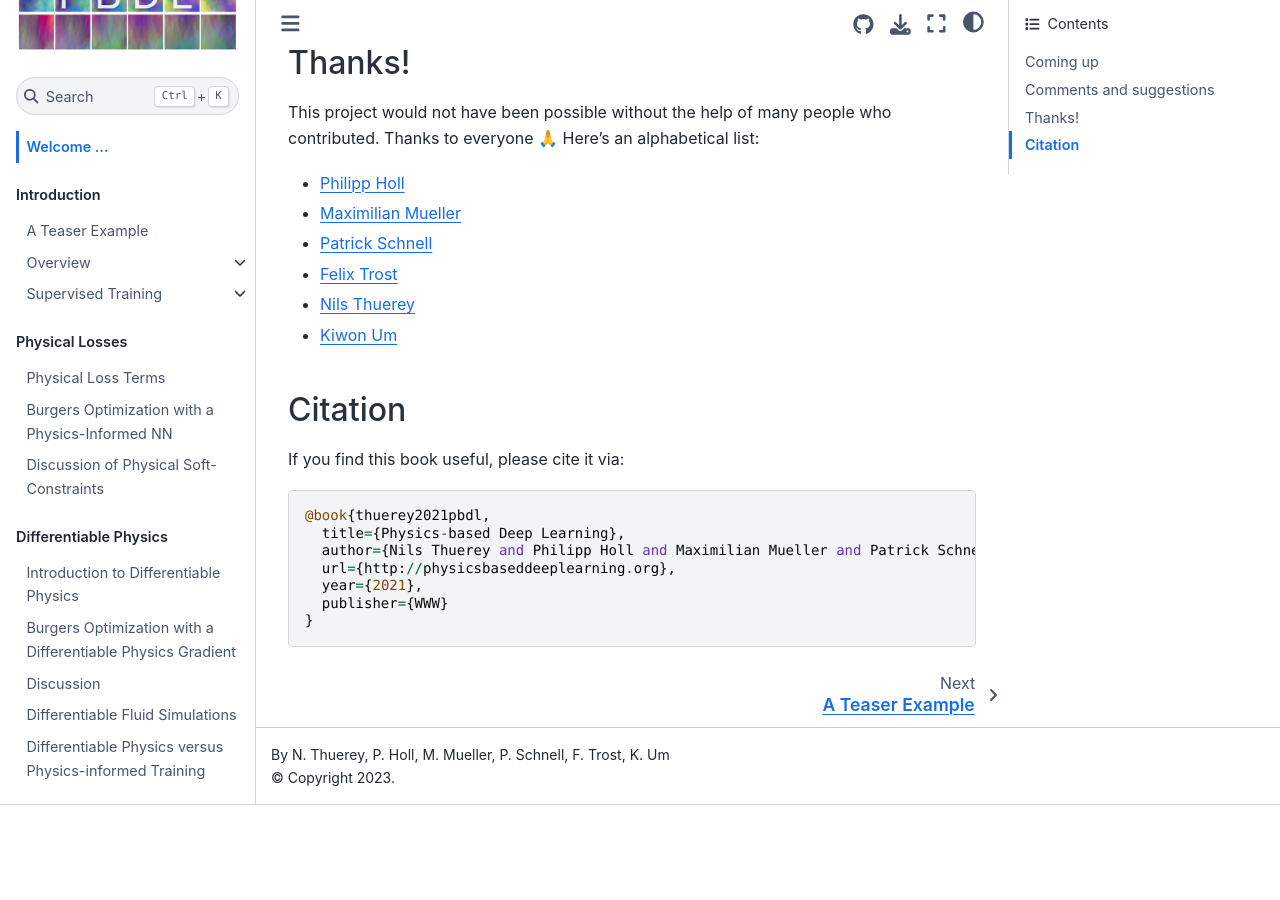
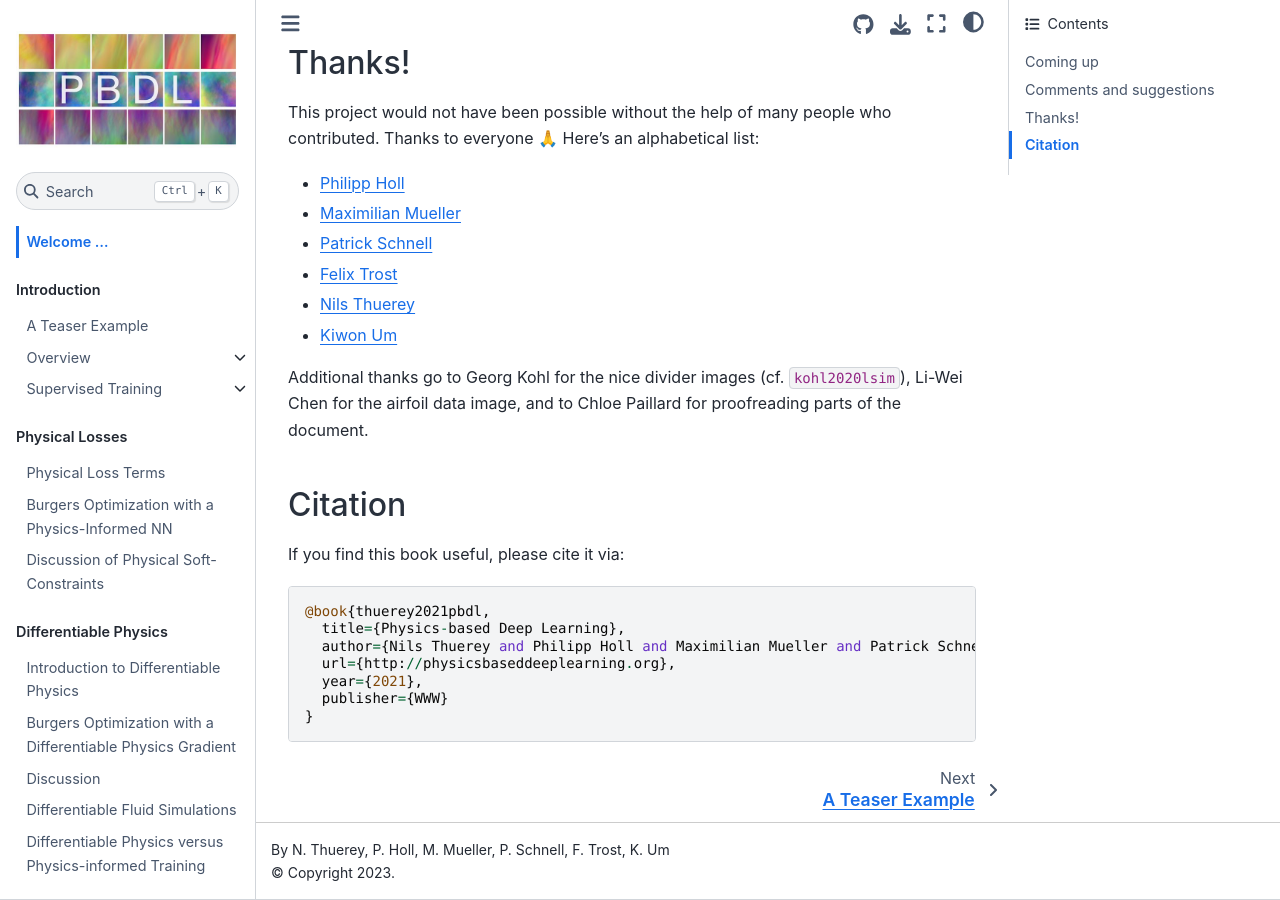
Before and after one commit to tum-pbs/pbdl-book, a Jupyter Book: the page built from intro.md, in a window 1280 px wide and 900 px high, scrolled down 1753 px. Built offline with Jupyter Book 1.0.4 settings and Sphinx 7.4.7 and the Sphinx Book theme 1.1.4, drawn with Linux system fonts in a browser that asks for light colours; pages that are not in the unit, such as notebooks, are missing from menus; cross-references to code outside the pages are shown as plain code; before the commit the page ends 2558 px from its top, so only the background shows below that.

```diff
--- a/intro.md
+++ b/intro.md
@@ -74,11 +74,15 @@
 - [Nils Thuerey](https://ge.in.tum.de/about/n-thuerey/)
 - [Kiwon Um](https://ge.in.tum.de/about/kiwon/)
 
+Additional thanks go to
+Georg Kohl for the nice divider images (cf. {cite}`kohl2020lsim`),
+Li-Wei Chen for the airfoil data image,
+and to
+Chloe Paillard for proofreading parts of the document.
+
 % future:
 % - [Georg Kohl](https://ge.in.tum.de/about/georg-kohl/)
 
-% proofreading acks:
-% - Chloe Pailard
 
 ## Citation
 
--- a/json-cleanup-for-pdf.py
+++ b/json-cleanup-for-pdf.py
@@ -49,6 +49,8 @@
 	re1 = re.compile(r"WARNING:tensorflow:")
 	re2 = re.compile(r"UserWarning:")
 	re4 = re.compile(r"DeprecationWarning:")
+	re5 = re.compile(r"InsecureRequestWarning:") # for https download
+	# remove all "warnings.warn" from phiflow?
 
 	# shorten data line: "0.008612174447657694, 0.02584669669548606, 0.043136357266407785"
 	re3 = re.compile(r"\[0.008612174447657694, 0.02584669669548606, 0.043136357266407785.+\]" )
@@ -93,6 +95,7 @@
 						nums.append( re1.search( d[t][i]["outputs"][j]["text"][k] ) )
 						nums.append( re2.search( d[t][i]["outputs"][j]["text"][k] ) )
 						nums.append( re4.search( d[t][i]["outputs"][j]["text"][k] ) )
+						nums.append( re5.search( d[t][i]["outputs"][j]["text"][k] ) )
 						if (nums[0] is None) and (nums[1] is None):
 							okay = okay+1
 						else: # delete line "dell"
--- a/references.bib
+++ b/references.bib
@@ -897,6 +897,6 @@
 @article{schulman2015high,
   title={High-dimensional continuous control using generalized advantage estimation},
   author={Schulman, John and Moritz, Philipp and Levine, Sergey and Jordan, Michael and Abbeel, Pieter},
-  journal={arXiv preprint arXiv:1506.02438},
+  journal={arXiv:1506.02438},
   year={2015}
 }
```
Also changed, not shown: others-lagrangian.md (+1 -1 lines), others-timeseries.md (+2 -0 lines), overview-equations.md (+3 -3 lines), supervised-discuss.md (+30 -0 lines).
